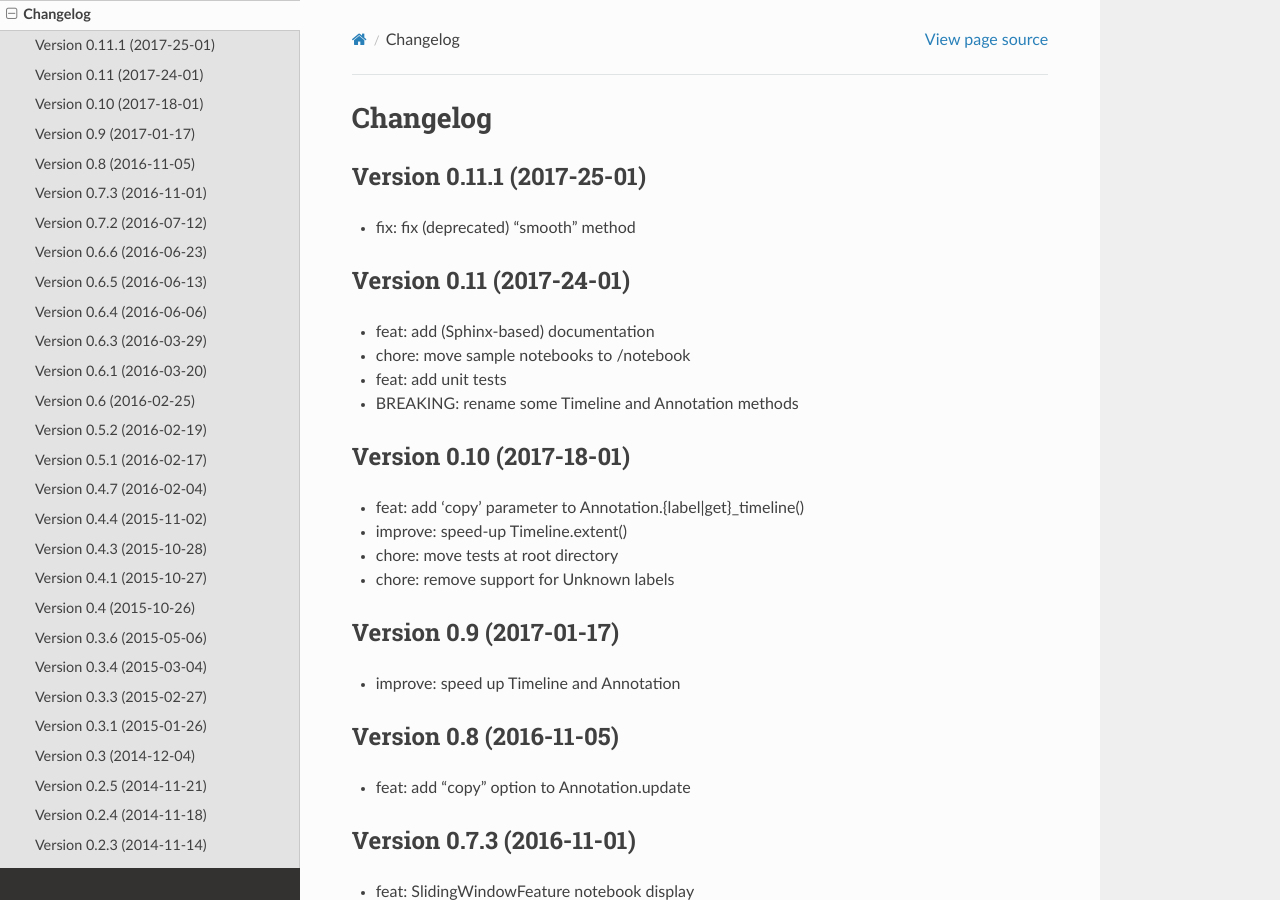
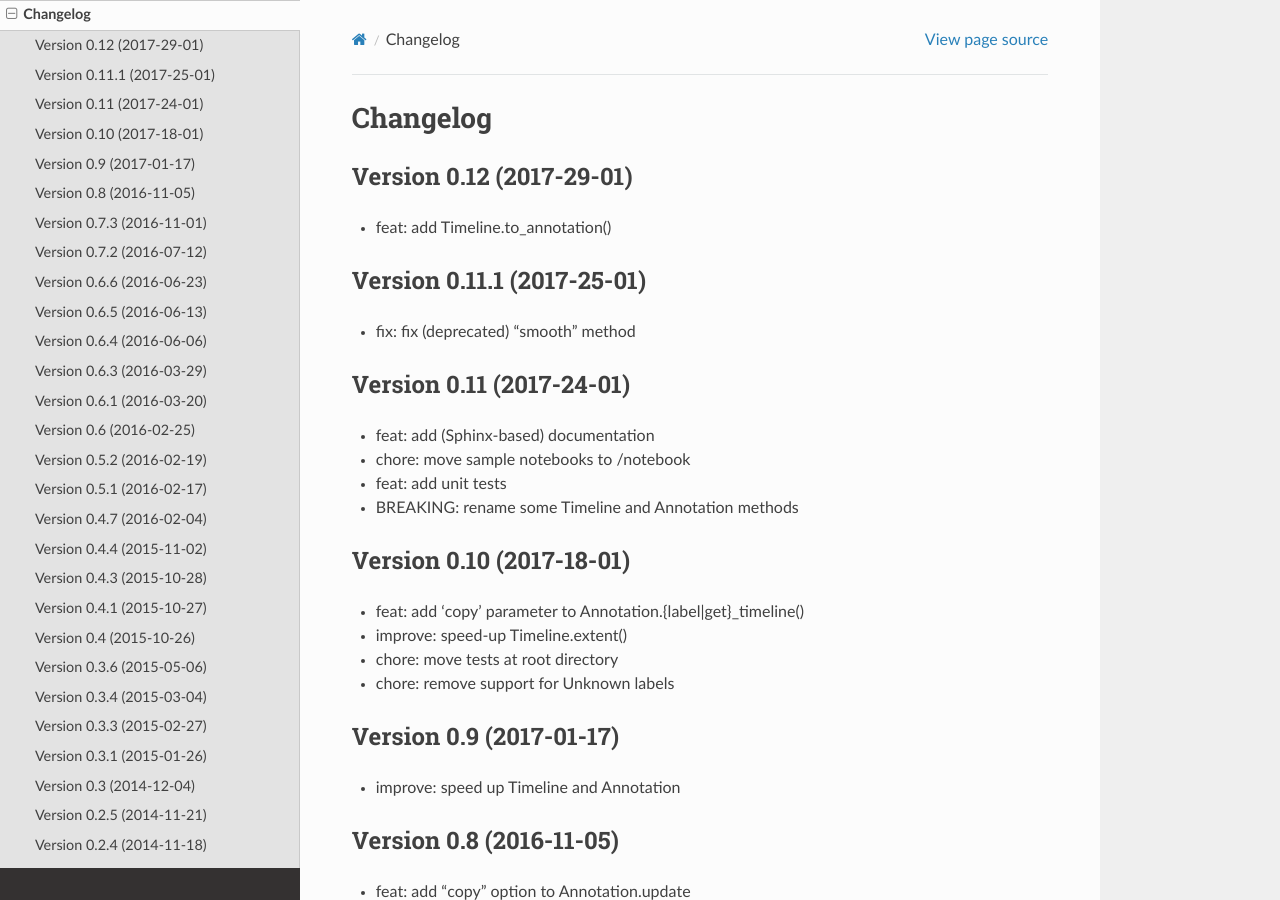
Before and after one commit to pyannote/pyannote-core, a Sphinx documentation site: the page built from doc/source/changelog.rst, in a window 1280 px wide and 900 px high. Built offline with Sphinx 7.4.7 and the Read the Docs theme 2.0.0, drawn with Linux system fonts in a browser that asks for light colours.

Commit message:
doc: updte changelog

```diff
--- a/doc/source/changelog.rst
+++ b/doc/source/changelog.rst
@@ -1,6 +1,11 @@
 #########
 Changelog
 #########
+
+Version 0.12 (2017-29-01)
+~~~~~~~~~~~~~~~~~~~~~~~~~~~
+
+- feat: add Timeline.to_annotation()
 
 Version 0.11.1 (2017-25-01)
 ~~~~~~~~~~~~~~~~~~~~~~~~~~~
```
